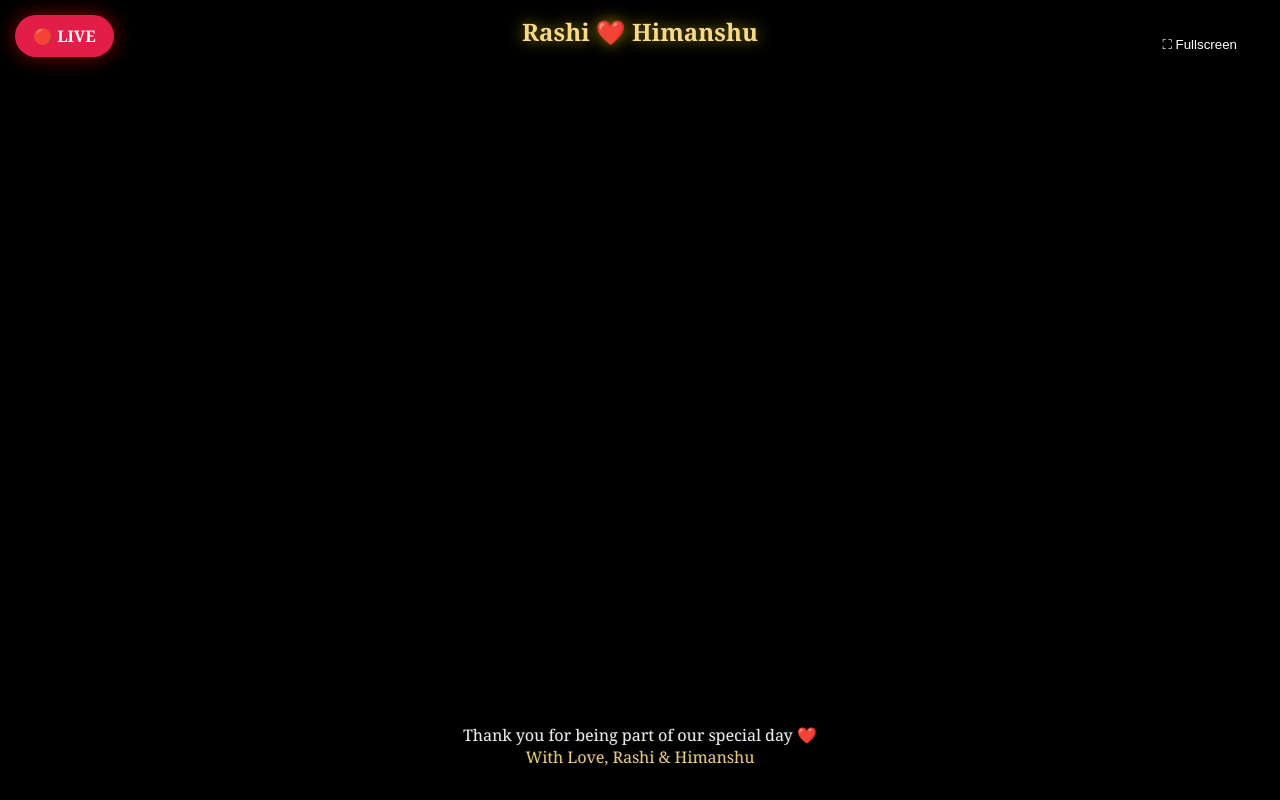
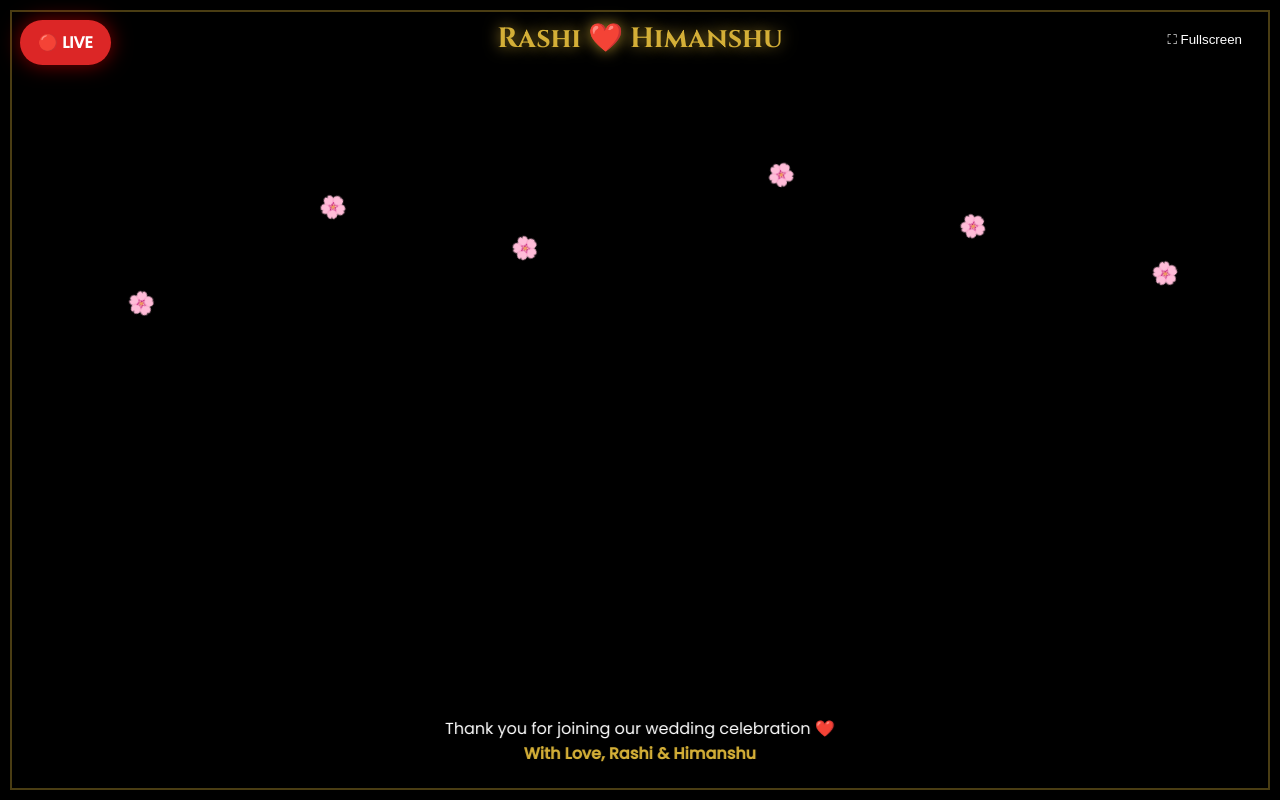
Before and after one commit to rishabhhrajj/hira-live, a website: page public/stream.html in a window 1280 px wide. Drawn offline with Linux system fonts and the light colour scheme; no server answers.

Commit message:
Completed wedding UI experience

```diff
--- a/public/stream.html
+++ b/public/stream.html
@@ -11,44 +11,61 @@ content="width=device-width, initial-scale=1.0">
 Rashi ❤️ Himanshu Wedding Live
 </title>
 
-<link rel="stylesheet" href="/css/style.css">
+<link
+href="https://fonts.googleapis.com/css2?family=Cinzel:wght@400;600;700&family=Poppins:wght@300;400;500&display=swap"
+rel="stylesheet">
 
 <style>
 
+*{
+margin:0;
+padding:0;
+box-sizing:border-box;
+}
+
 html,
 body{
-    margin:0;
-    padding:0;
+
 width:100%;
 height:100%;
+
 overflow:hidden;
+
 background:black;
-    font-family:Georgia, serif;
+
+font-family:'Poppins',sans-serif;
 }
 
 #videoContainer{
+
 width:100vw;
 height:100vh;
+
 background:black;
 }
 
 #videoContainer video{
+
 width:100%;
 height:100%;
+
 object-fit:contain;
+
 background:black;
 }
+
+/* Live Badge */
 
 #liveBadge{
 
 position:fixed;
 
-    top:15px;
-    left:15px;
+top:20px;
+left:20px;
 
 z-index:999;
 
-    background:#e11d48;
+background:#dc2626;
 
 color:white;
 
@@ -56,55 +73,68 @@ body{
 
 border-radius:30px;
 
-    font-weight:bold;
+font-weight:600;
 
 box-shadow:
 0 0 20px rgba(255,0,0,.5);
 }
 
-#coupleBadge{
+/* Couple Name */
+
+#coupleName{
 
 position:fixed;
 
-    top:15px;
+top:20px;
+
 left:50%;
 
-    transform:translateX(-50%);
+transform:
+translateX(-50%);
 
 z-index:999;
 
-    color:#f7d98a;
+font-family:'Cinzel',serif;
 
-    font-size:24px;
+font-size:28px;
 
-    font-weight:bold;
+font-weight:700;
+
+color:#D4AF37;
 
 text-shadow:
-    0 0 15px rgba(255,215,0,.6);
+0 0 15px rgba(212,175,55,.8);
 }
+
+/* Fullscreen Button */
 
 #fullscreenBtn{
 
 position:fixed;
 
-    top:15px;
-    right:15px;
+top:20px;
+right:20px;
 
 z-index:999;
 
 background:
-    rgba(0,0,0,.65);
+rgba(0,0,0,.6);
+
+backdrop-filter:
+blur(8px);
 
 color:white;
 
 border:none;
 
-    border-radius:10px;
+border-radius:12px;
 
 padding:12px 18px;
 
 cursor:pointer;
 }
+
+/* Bottom Message */
 
 #bottomMessage{
 
@@ -120,35 +150,140 @@ body{
 z-index:999;
 
 background:
-    rgba(0,0,0,.55);
+rgba(0,0,0,.45);
+
+backdrop-filter:
+blur(10px);
+
+padding:14px 25px;
+
+border-radius:40px;
 
 color:white;
 
-    padding:12px 20px;
-
-    border-radius:30px;
-
 text-align:center;
-
-    backdrop-filter:blur(8px);
 }
 
 #bottomMessage span{
 
-    color:#f7d98a;
+color:#D4AF37;
+
+font-weight:600;
+}
+
+/* Decorative Border */
+
+.frame{
+
+position:fixed;
+
+top:10px;
+left:10px;
+
+width:
+calc(100% - 20px);
+
+height:
+calc(100% - 20px);
+
+border:
+2px solid rgba(212,175,55,.35);
+
+pointer-events:none;
+
+z-index:998;
+}
+
+/* Floating Petals */
+
+.petals{
+
+position:fixed;
+
+width:100%;
+height:100%;
+
+pointer-events:none;
+
+overflow:hidden;
+
+z-index:997;
+}
+
+.petal{
+
+position:absolute;
+
+top:-50px;
+
+font-size:22px;
+
+animation:
+fall linear infinite;
+}
+
+.petal:nth-child(1){
+left:10%;
+animation-duration:12s;
+}
+
+.petal:nth-child(2){
+left:25%;
+animation-duration:16s;
+}
+
+.petal:nth-child(3){
+left:40%;
+animation-duration:14s;
+}
+
+.petal:nth-child(4){
+left:60%;
+animation-duration:18s;
+}
+
+.petal:nth-child(5){
+left:75%;
+animation-duration:15s;
+}
+
+.petal:nth-child(6){
+left:90%;
+animation-duration:13s;
+}
+
+@keyframes fall{
+
+0%{
+transform:
+translateY(-50px)
+rotate(0deg);
+}
+
+100%{
+transform:
+translateY(110vh)
+rotate(360deg);
+}
+
 }
 
 @media(max-width:768px){
 
-    #coupleBadge{
+#coupleName{
+
 font-size:18px;
-        top:65px;
+
+top:70px;
 }
 
 #bottomMessage{
+
 width:90%;
-        font-size:14px;
+
+font-size:13px;
 }
+
 }
 
 </style>
@@ -157,11 +292,24 @@ body{
 
 <body>
 
+<div class="frame"></div>
+
+<div class="petals">
+
+<div class="petal">🌸</div>
+<div class="petal">🌸</div>
+<div class="petal">🌸</div>
+<div class="petal">🌸</div>
+<div class="petal">🌸</div>
+<div class="petal">🌸</div>
+
+</div>
+
 <div id="liveBadge">
 🔴 LIVE
 </div>
 
-<div id="coupleBadge">
+<div id="coupleName">
 Rashi ❤️ Himanshu
 </div>
 
@@ -173,8 +321,8 @@ Rashi ❤️ Himanshu
 
 <div id="bottomMessage">
 
-Thank you for being part of
-our special day ❤️
+Thank you for joining
+our wedding celebration ❤️
 
 <br>
 
```
Lines whose indentation alone changed are shown as unchanged.
